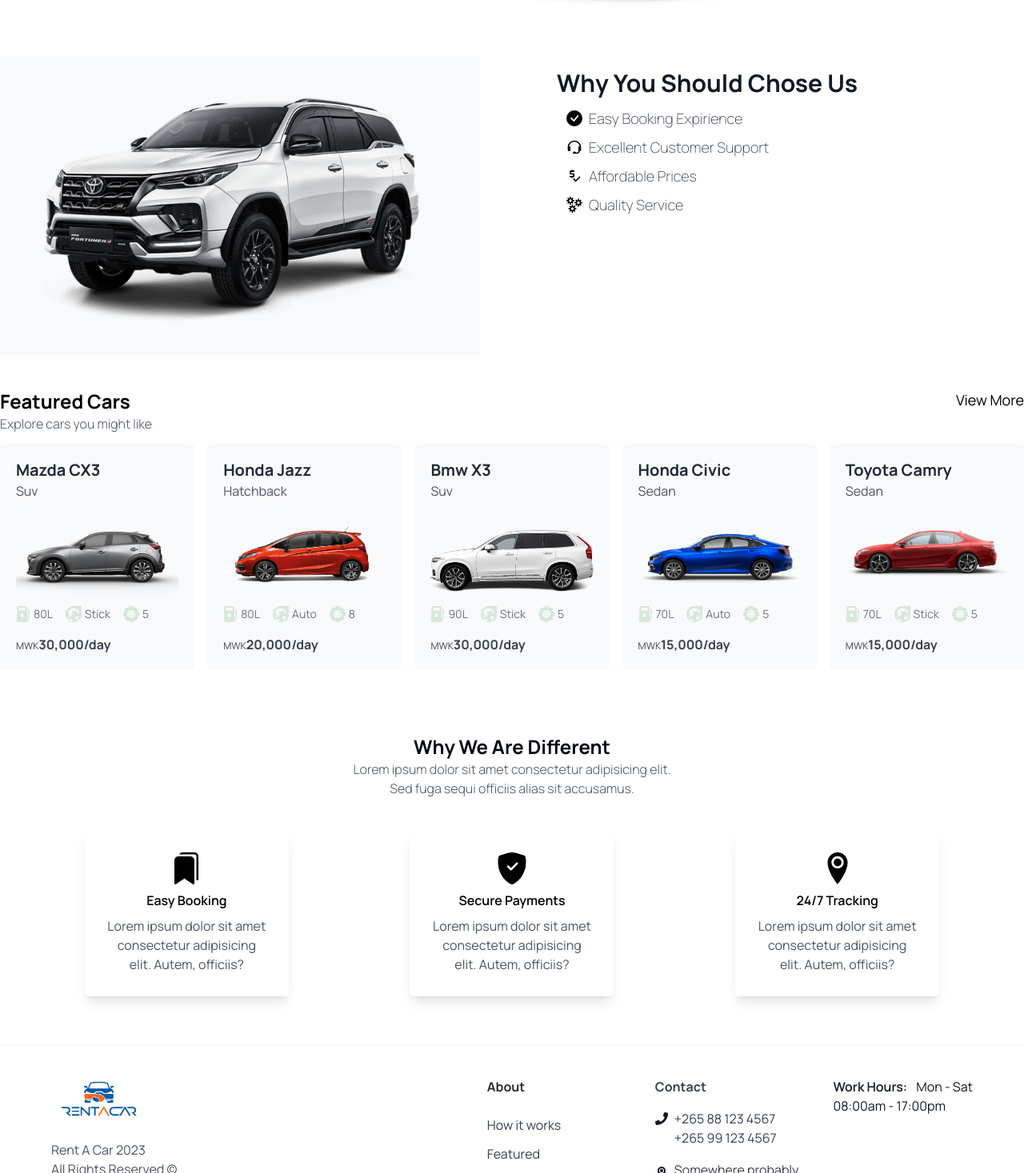
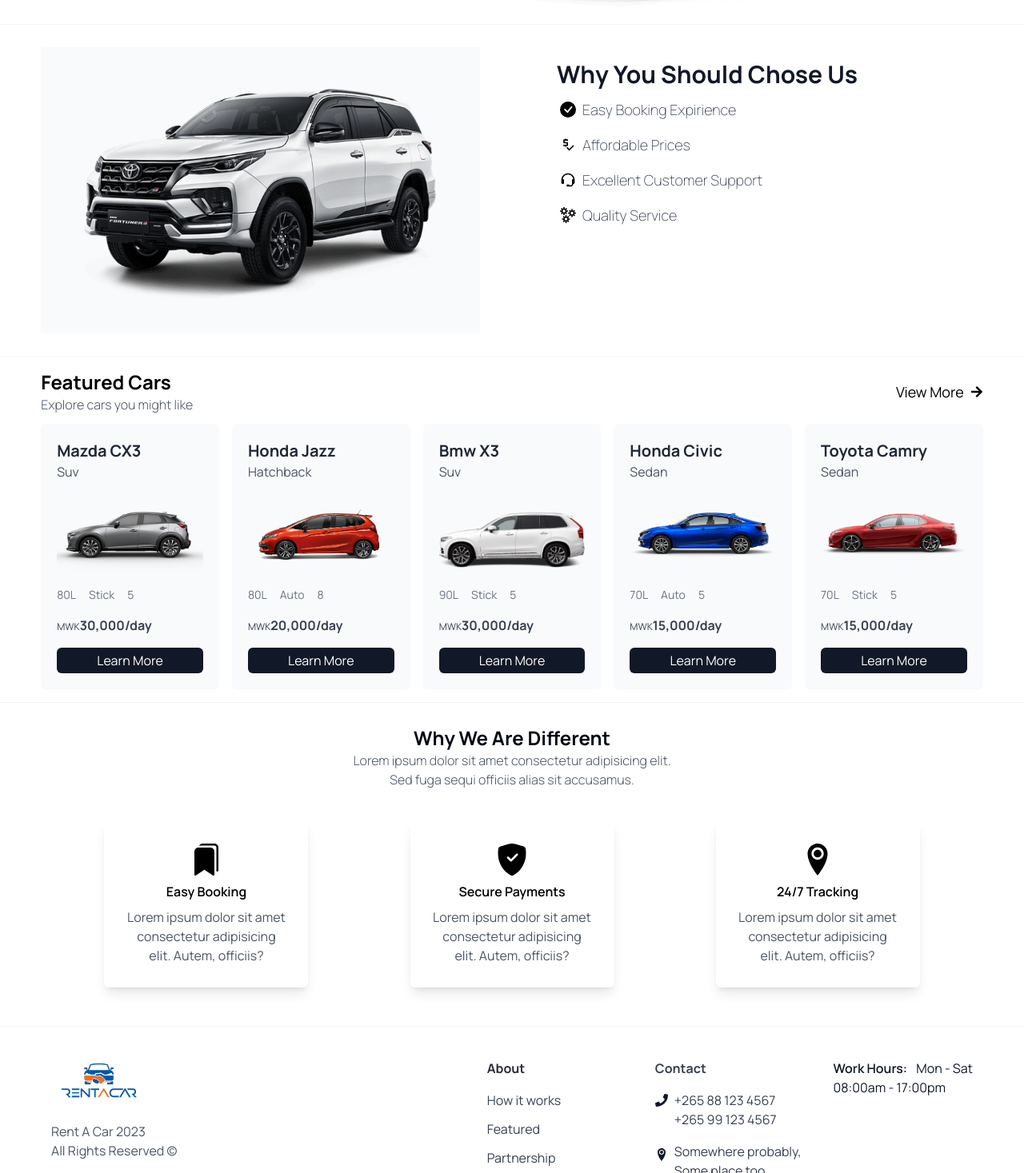
Before and after one commit to jesseemana/Car-rentals, a Next.js app: page / in a window 1280 px wide. Shown: the part 543-2010 px from the top of the page at 80% size. Built offline with nearby package versions, Linux system fonts and the light colour scheme.

Commit message:
fixed page layout padding

```diff
--- a/app/components/About.tsx
+++ b/app/components/About.tsx
@@ -6,7 +6,10 @@
 
 const About = () => {
   return (
-    <section id='about' className='flex flex-col-reverse lg:grid lg:grid-cols-2 gap-10  lg:gap-20 border- border-gray-300 py-10'>
+    <section
+      id='about'
+      className='flex flex-col-reverse lg:grid lg:grid-cols-2 gap-10 lg:gap-20 border-t border-gray-100 py-7 max-w-full px-[4%]'
+    >
       <div className='bg-gray-50 p-10'>
         <Image
           src='/hero.png'
@@ -18,7 +21,7 @@
 
        <div className='flex flex-col gap-3 p-4'>
         <h1 className='capitalize text-lg md:text-3xl font-bold text-gray-900'>why you should chose us</h1>
-        <div className='flex flex-col gap-2 ml-3'>
+        <div className='flex flex-col gap-4 ml-1'>
           {about.map((item, index) => (
             <div key={index} className='flex items-center gap-2'>
               {item.icon}
@@ -33,22 +36,21 @@
 
 export default About
 
-
 export const about = [
   {
     icon: <BsFillCheckCircleFill size={20} />,
     text: 'easy booking expirience',
   },
   {
+    icon: <MdPriceCheck size={20} />,
+    text: 'affordable prices'
+  },
+  {
     icon: <BiSupport size={20} />,
     text: 'excellent customer support'
   },
   {
-    icon: <MdPriceCheck size={20} />,
-    text: 'affordable prices'
-  },
-  {
     icon: <GrServices size={20} />,
     text: 'quality service'
-  }
+  },
 ]
--- a/app/components/Card.tsx
+++ b/app/components/Card.tsx
@@ -1,4 +1,6 @@
 import Image, { StaticImageData } from 'next/image'
+import { FaChair } from 'react-icons/fa'
+import {  } from 'react-icons/cg'
 
 interface CardProps {
   name: string
@@ -25,28 +27,23 @@
           height={400}
         />
       </div>
+
       <div className='flex gap-4 text-gray-500 text-[10px] lg:text-sm font-normal'>
         <div className='flex items-center gap-1'>
-          <svg width="18" height="20" viewBox="0 0 18 20" fill="none" xmlns="http://www.w3.org/2000/svg">
-            <path d="M16.8431 5.30944H16.6212L16.0575 3.72046C16.0039 3.56928 15.8829 3.4516 15.7302 3.40239L15.0039 3.16784C14.7328 3.08026 14.4425 3.22899 14.3551 3.49984C14.2676 3.77075 14.4163 4.06124 14.6871 4.14863L15.1711 4.30497L15.5274 5.30941H15.3743C15.273 5.30941 15.181 5.36882 15.1393 5.46134L14.7215 6.38915C14.7046 6.42676 14.6969 6.46797 14.6992 6.50915L14.8564 9.34366C14.864 9.4802 14.9769 9.58706 15.1137 9.58706H15.2743V15.7318C15.2743 16.4175 14.8849 17.0136 14.3159 17.3116V13.4788C14.3159 13.1015 14.1798 12.7555 13.9544 12.4867V1.92049C13.9545 0.861536 13.093 0 12.034 0H3.157C2.09804 0 1.23657 0.861536 1.23657 1.92049V12.4866C1.01114 12.7553 0.875 13.1013 0.875 13.4787V18.4538C0.875 19.3064 1.56863 20 2.42125 20H12.7697C13.5403 20 14.1808 19.4335 14.297 18.6951C15.6009 18.3403 16.5628 17.1466 16.5628 15.7318V9.58712H16.8431C16.9854 9.58712 17.1008 9.47176 17.1008 9.32944V5.56719C17.1008 5.42487 16.9854 5.30944 16.8431 5.30944ZM7.59548 14.0523C6.38842 14.0523 5.40988 13.0737 5.40988 11.8667C5.40988 10.6596 7.59548 8.35016 7.59548 8.35016C7.59548 8.35016 9.78101 10.6597 9.78101 11.8667C9.78101 13.0737 8.80244 14.0523 7.59548 14.0523ZM11.893 5.51458H3.29808V2.0615H11.893V5.51458V5.51458Z" fill="#d8e7da"/>
-          </svg>
+
           <p>{tank}L</p>
         </div>
         <div className='flex items-center gap-1'>
-          <svg width="20" height="20" viewBox="0 0 20 20" xmlns="http://www.w3.org/2000/svg">
-            <path d="M10 0C4.49383 0 0 4.4941 0 10C0 15.5063 4.4941 20 10 20C15.5063 20 20 15.5059 20 10C20 4.49383 155059 0 10 0ZM10 2.38281C13.8017 2.38281 16.9617 5.18234 17.527 8.82812H15.495C14.2067 8.82812 12.98268.31113 12.1367 7.40973C10.9805 6.17746 9.01965 6.17707 7.86328 7.40969C7.01738 8.31113 5.79332 882812 4.50492 8.82812H2.47297C3.03832 5.18234 6.19832 2.38281 10 2.38281ZM10 12.3438C9.03078 12.3438 824219 11.5552 8.24219 10.5859C8.24219 9.61664 9.03078 8.82812 10 8.82812C10.9693 8.82812 11.7578 961664 11.7578 10.5859C11.7578 11.5552 10.9693 12.3438 10 12.3438ZM2.90703 12.7772C3.57773 12.5141 406203 12.3438 4.72656 12.3438C6.86281 12.3438 8.52418 14.2474 8.20238 16.3863H8.20102C8.1532 16.7137 805914 17.0309 7.92348 17.3295C5.6282 16.6783 3.77074 14.9755 2.90703 12.7772ZM12.077 17.3293C11.937617.0229 11.8456 16.7057 11.799 16.3863H11.7976C11.4227 13.8939 13.7234 11.8374 16.1083 12.4435C16.359712.5074 16.6743 12.613 17.0929 12.7773C16.2293 14.9754 14.372 16.6781 12.077 17.3293Z" fill="#d8e7da"/>
-          </svg>
+
           <p className='capitalize'>{transition}</p>
         </div>
         <div className='flex items-center gap-1'>
-          <svg width="20" height="20" xmlns="http://www.w3.org/2000/svg" viewBox="0 0 512 512">
-            <path d="M320 0H192V41.3c-14.9 4.4-29.1 10.4-42.6 17.6L120.2 29.7 29.7 120.2l29.2 29.2c-7.3 13.4-13.2 27.7-17.6 42.6H0V320H41.3c4.4 14.9 10.4 29.1 17.6 42.6L29.7 391.8l90.5 90.5 29.2-29.2c13.4 7.3 27.7 13.2 42.6 17.6V512H320V470.7c14.9-4.4 29.1-10.4 42.6-17.6l29.2 29.2 90.5-90.5-29.2-29.2c7.3-13.4 13.2-27.7 17.6-42.6H512V192H470.7c-4.4-14.9-10.4-29.1-17.6-42.6l29.2-29.2L391.8 29.7 362.6 58.9c-13.4-7.3-27.7-13.2-42.6-17.6V0zM256 128a128 128 0 1 1 0 256 128 128 0 1 1 0-256zm0 80a24 24 0 1 0 0-48 24 24 0 1 0 0 48zm-61.1 2.9a24 24 0 1 0 -14.8 45.7 24 24 0 1 0 14.8-45.7zm106.7 30.2a24 24 0 1 0 45.7-14.8 24 24 0 1 0 -45.7 14.8zm-22.7 87.2a24 24 0 1 0 38.8-28.2 24 24 0 1 0 -38.8 28.2zm-51.1-33.5a24 24 0 1 0 -28.2 38.8 24 24 0 1 0 28.2-38.8z" fill="#d8e7da" />
-          </svg>
+          {/* <FaChair size={20} /> */}
           <p className='capitalize'>{seats}</p>
         </div>
       </div>
       <p className='font-bold text-gray-700'><span className='font-normal text-[12px]'>MWK</span>{price}/day</p>
-      <button className='hidden rounded-full bg-blue-300 p-1 text-white capitalize'>
+      <button className='rounded-md bg-gray-900 p-1 text-white capitalize'>
         learn more
       </button>
     </div>
--- a/app/components/Catalogues.tsx
+++ b/app/components/Catalogues.tsx
@@ -1,34 +1,42 @@
+import Card from './Card'
+import Link from 'next/link'
+import Content from './Content'
+
 import { cars } from '@cars'
-import Card from './Card'
+import { FaArrowRight } from 'react-icons/fa'
 
 const Catalogues = () => {
   return (
-    <section id='catalogue' className='flex flex-col gap-3'>
+    <section id='catalogue' className='border-t border-gray-100 py-4'>
+      <Content>
+        <div className='flex flex-col gap-3'>
           <div className='flex justify-between'>
             <div>
               <h1 className='text-lg lg:text-2xl capitalize font-bold'>featured cars</h1>
-          <p className='text- text-gray-600 font-light'>
-            Explore cars you might like
-          </p>
+              <p className='text- text-gray-600 font-light'>Explore cars you might like</p>
             </div>
-        <div className='group hover:cursor-pointer'>
+            <Link href='/cars' className='group flex items-center gap-2'>
               <h1 className='text-sm lg:text-lg font-normal capitalize'>view more</h1>
+              <FaArrowRight />
+            </Link>
           </div>
-      </div>
+
           <div className='grid grid-cols-2 lg:grid-cols-5 gap-2 lg:gap-4'>
             {cars.map((car, index) => (
               <Card
                 key={index}
                 tank={car.tank}
                 name={car.name}
+                type={car.type}
                 image={car.image}
+                seats={car.seats}
                 price={car.price}
-            type={car.type}
-            seats={car.seats}
                 transition={car.transition}
               />
             ))}
           </div>
+        </div>
+      </Content>
     </section>
   )
 }
--- a/app/components/Difference.tsx
+++ b/app/components/Difference.tsx
@@ -1,9 +1,12 @@
+import Content from './Content'
 import { ImLocation2 } from 'react-icons/im'
 import { BsShieldFillCheck, BsFillBookmarksFill } from 'react-icons/bs'
 
 const Difference = () => {
   return (
-    <section className='flex p-10 flex-col gap-10 mt-10'>
+    <section className='p-7 border-t border-gray-100'>
+      <Content>
+        <div className='flex flex-col gap-10'>
           <div className='flex flex-col text-center'>
             <h1 className='text-lg lg:text-2xl text-gray-950 capitalize font-bold'>why we are different</h1>
             <p className='font-light text-gray-600'>
@@ -12,7 +15,7 @@
             </p>
           </div>
 
-      <div className='flex flex-col gap-5 lg:flex-row justify-around items-center '>
+          <div className='flex flex-col gap-5 lg:flex-row justify-around items-center'>
             {diff.map((item, index) => (
               <div
                 key={index}
@@ -24,12 +27,13 @@
               </div>
             ))}
           </div>
+        </div>
+      </Content>
     </section>
   )
 }
 
 export default Difference
-
 
 export const diff = [
   {
--- a/app/components/Footer.tsx
+++ b/app/components/Footer.tsx
@@ -24,7 +24,7 @@
         <div className='flex-1 w-full flex md:justify-end flex-wrap max-md:mt-10 gap-10'>
           {/* ABOUT */}
           {footer_links.map((item, index) => (
-            <div key={index} className='flex flex-col gap-6 text-base min-w-[170px]'>
+            <div key={index} className='flex flex-col gap-4 text-base min-w-[170px]'>
               <h3 className='font-bold'>{item.title}</h3>
               <div className='flex flex-col gap-3'>
                 {item.links.map((link) => (
@@ -73,7 +73,7 @@
         </div>
       </div>
 
-      <div className='flex justify-between items-center flex-wrap mt-10 border-t border-gray-100 sm:px-16 px-6 py-10'>
+      <div className='flex justify-between items-center flex-wrap mt-7 border-t border-gray-100 sm:px-16 px-6 py-5'>
         <p>@2023 Rent A Car. All rights reserved</p>
         <div className='flex-1 flex sm:justify-end justify-center max-sm:mt-4 gap-10'>
           <Link href='/' className='text-gray-500'>
@@ -100,7 +100,7 @@
       { title: 'Bussiness Relation', url: '/' },
     ],
   }
-];
+]
 
 export const socials = [
   {
--- a/app/components/Hero.tsx
+++ b/app/components/Hero.tsx
@@ -1,9 +1,12 @@
 'use client'
+
+import Content from './Content'
 
 const Hero = () => {
   function handleScroll() {}
 
   return (
+    <Content>
       <header className='p-4 flex flex-col lg:flex-row gap-2'>
         <div className='flex-1 text-center lg:text-start'>
           <h1 className='text-[30px] md:text-[45px] text-gray-700 font-bold capitalize lg:mt-[30px]'>
@@ -29,6 +32,7 @@
           />
         </div>
       </header>
+    </Content>
   )
 }
 
```
Lines whose indentation alone changed are shown as unchanged.
